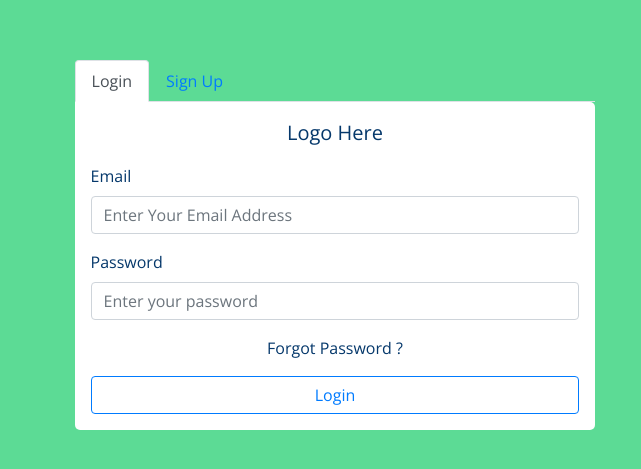
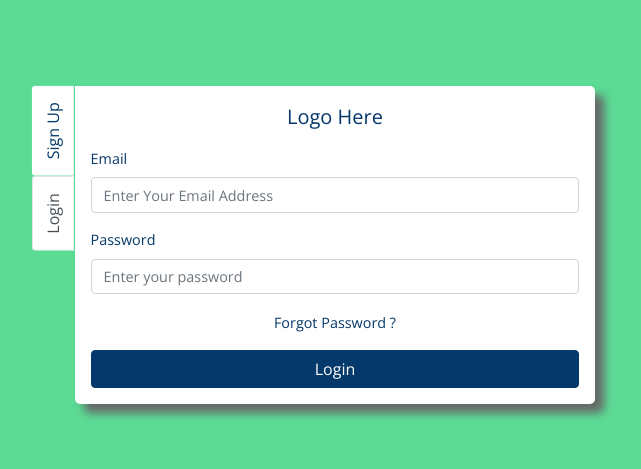
Before and after one commit to varun761/vue, a Vue app: page /login in a window 1280 px wide. Shown: the part 155-624 px from the top of the page, without its empty margins (305-946 px from the left). Built offline with nearby package versions, Linux system fonts and the light colour scheme; no server answers.

Commit message:
Tabs added for Login , Signup and forgot

```diff
--- a/src/views/Login.vue
+++ b/src/views/Login.vue
@@ -3,22 +3,28 @@
     <b-container fluid>
       <b-row no-gutters>
         <b-col
-          cols="12"
+          cols="10"
           md="5"
           class="LoginForm"
         >
-          <b-tabs content-class="LoginTabContent">
+          <b-tabs
+            v-model="activeTabs"
+            content-class="LoginTabContent"
+          >
             <b-tab
               title="Login"
               class="px-3 py-3"
             >
-              <LoginForm @invalid="()=> shake = true" />
+              <LoginForm
+                ref="LoginForm"
+                @invalid="()=> shake = true"
+              />
             </b-tab>
             <b-tab
               title="Sign Up"
               class="px-3 py-3"
             >
-              <SignUpForm />
+              <SignUpForm ref="SignUpForm" />
             </b-tab>
           </b-tabs>
         </b-col>
@@ -35,7 +41,20 @@ export default {
   components: { LoginForm, SignUpForm },
   data () {
     return {
-      shake: false
+      shake: false,
+      activeTabs: 0
+    }
+  },
+  watch: {
+    activeTabs: 'resetForms'
+  },
+  methods: {
+    resetForms (value) {
+      if (value === 0) {
+        this.$refs.SignUpForm.reset()
+      } else if (value === 1) {
+        this.$refs.LoginForm.reset()
+      }
     }
   }
 }
@@ -44,10 +63,20 @@ export default {
 <style lang="scss">
 @import '../assets/scss/variables';
 .LoginContent {
-    background: $top-navbar-background;
-    display: flex;
-    min-height: 100vh;
-    align-items: center;
+  background: $top-navbar-background;
+  display: flex;
+  min-height: 100vh;
+  align-items: center;
+  .nav-tabs {
+    transform: rotate(-90deg);
+    top: 61px;
+    position: absolute;
+    left: -105px;
+  }
+  .nav-link {
+    background: $white;
+    color: $top-navbar-link-color;
+  }
 }
 .LoginForm {
     margin: 0 auto;
@@ -58,6 +87,7 @@ export default {
   border-bottom-left-radius: 5px;
   border-bottom-right-radius: 5px;
   border-top-right-radius: 5px;
+  box-shadow: 9px 9px 10px 0px #676767;
 }
 .shake {
   animation: shake 0.82s cubic-bezier(.36,.07,.19,.97) both;
--- a/src/views/forms/LoginForm.vue
+++ b/src/views/forms/LoginForm.vue
@@ -25,14 +25,18 @@
           id="logo-email"
           label="Email"
           label-for="email"
+          :invalid-feedback="emailInvalidFeedback"
+          :state="emailValid"
         >
           <b-form-input
             id="email"
             v-model="$v.email.$model"
             type="email"
             placeholder="Enter Your Email Address"
-            :state="emailState"
+            :state="emailValid"
+            :aria-invalid="emailValid"
             size="md"
+            autocomplete="off"
           />
         </b-form-group>
       </b-col>
@@ -43,14 +47,18 @@
           id="logo-password"
           label="Password"
           label-for="password"
+          :state="passWordValid"
+          :invalid-feedback="passWordInvalidFeedback"
         >
           <b-form-input
             id="password"
             v-model="$v.password.$model"
             type="password"
-            :state="passWordState"
+            :state="passWordValid"
             size="md"
             placeholder="Enter your password"
+            autocomplete="off"
+            :aria-invalid="passWordValid"
           />
         </b-form-group>
       </b-col>
@@ -60,7 +68,9 @@
       class="mb-3"
     >
       <b-col class="text-center">
-        Forgot Password ?
+        <b-link to="forgot">
+          Forgot Password ?
+        </b-link>
       </b-col>
     </b-row>
     <b-row no-gutters>
@@ -69,6 +79,7 @@
           block
           variant="outline-primary"
           :disabled="submit"
+          class="submitBtn"
           @click="handleClick"
         >
           Login
@@ -101,14 +112,25 @@ export default {
     }
   },
   computed: {
-    passWordState () {
+    passWordValid () {
       return this.$v.password.$anyDirty ? !this.$v.password.$anyError : null
     },
-    emailState () {
+    emailValid () {
       return this.$v.email.$anyDirty ? !this.$v.email.$anyError : null
+    },
+    emailInvalidFeedback () {
+      return this.emailValid === false ? 'Email address is required' : null
+    },
+    passWordInvalidFeedback () {
+      return this.passWordValid === false ? 'Password is required' : null
     },
   },
   methods: {
+    reset () {
+      this.$v.email.$model = null
+      this.$v.password.$model = null
+      this.$v.$reset()
+    },
     handleClick () {
       this.invalid = false
       this.submit = true
@@ -134,11 +156,35 @@ export default {
 }
 </script>
 
-<style lang="scss" scoped>
+<style lang="scss">
+@import '../../assets/scss/variables';
+
 .LoginFormComponent {
   font-weight: 100;
   input {
     font-weight: 100;
+    font-size: 0.9rem;
+  }
+  label {
+    font-size: 0.9rem;
+  }
+  a {
+    color: $top-navbar-link-color;
+    font-size: 0.9rem;
+    &:hover{
+      color: $top-navbar-link-color;
+      text-decoration: none;
+    }
+  }
+  .submitBtn {
+    background: $top-navbar-link-color;
+    border-color: $top-navbar-link-color;
+    color: $white;
+    &:hover {
+      background: $top-navbar-link-color;
+      border-color: $top-navbar-link-color;
+      color: $white;
+    }
   }
 }
 .LogoText {
```
